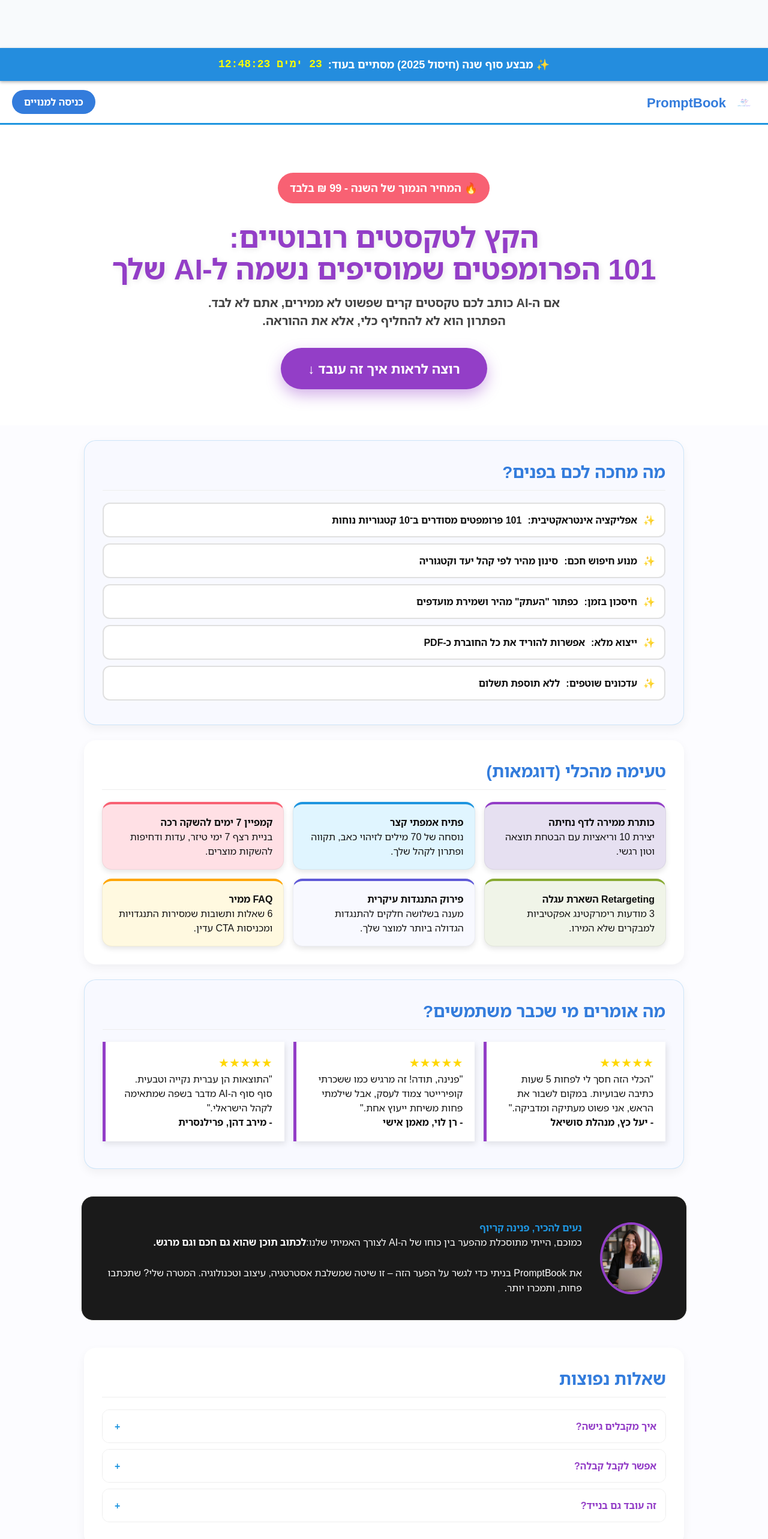
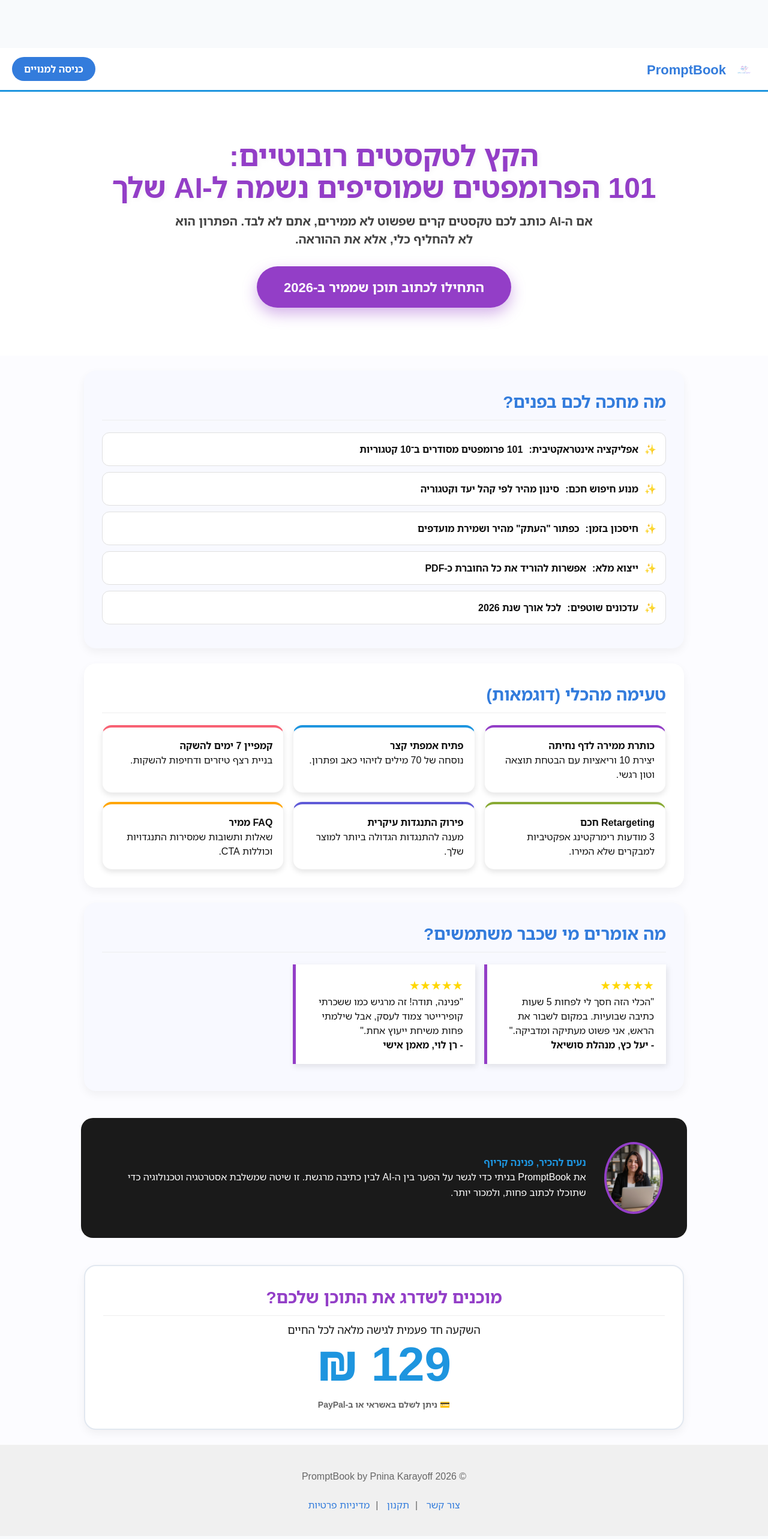
Before and after one commit to PINIKAR/promptbook-clean, a React (Vite) app: page / in a window 1280 px wide. Shown: the top 2566 px of the page at 60% size. Built offline with nearby package versions, Linux system fonts and the light colour scheme.

Commit message:
Update LandingPage.tsx

```diff
--- a/src/pages/LandingPage.tsx
+++ b/src/pages/LandingPage.tsx
@@ -1,46 +1,9 @@
-import { useEffect, useState, useRef } from "react";
+import { useEffect, useRef } from "react";
 import { useNavigate } from "react-router-dom";
-import { supabase } from "@/integrations/supabase/client";
-
-interface Prompt {
-  id: string;
-  title: string;
-  prompt: string;
-  category: string;
-  audience: string;
-}
 
 const LandingPage = () => {
-  const [timeLeft, setTimeLeft] = useState("");
-  const [isPromoActive, setIsPromoActive] = useState(true);
-
   const paypalRan = useRef(false);
   const navigate = useNavigate();
-
-  useEffect(() => {
-    // תאריך יעד: סוף שנת 2025
-    const deadline = new Date("2025-12-31T23:59:59").getTime();
-
-    const tick = () => {
-      const now = Date.now();
-      const diff = Math.max(0, deadline - now);
-      const s = Math.floor(diff / 1000) % 60;
-      const m = Math.floor(diff / 1000 / 60) % 60;
-      const h = Math.floor(diff / 1000 / 60 / 60) % 24;
-      const d = Math.floor(diff / 1000 / 60 / 60 / 24);
-      const pad = (n: number) => n.toString().padStart(2, "0");
-      const out = (d > 0 ? d + " ימים " : "") + [pad(h), pad(m), pad(s)].join(":");
-      setTimeLeft(out);
-
-      if (diff === 0) {
-        setIsPromoActive(false);
-      }
-    };
-
-    tick();
-    const interval = setInterval(tick, 1000);
-    return () => clearInterval(interval);
-  }, []);
 
   // פונקציית גלילה למטה
   const scrollToPrice = () => {
@@ -50,7 +13,7 @@ const LandingPage = () => {
     }
   };
 
-  // טעינת פייפאל - רק למטה!
+  // טעינת פייפאל
   useEffect(() => {
     if (paypalRan.current) return;
     paypalRan.current = true;
@@ -59,8 +22,6 @@ const LandingPage = () => {
       // @ts-ignore
       if (window.paypal && window.paypal.HostedButtons) {
         const containerBottom = document.querySelector("#paypal-container-bottom");
-
-        // ניקוי המיכל לפני רינדור כדי למנוע כפילויות
         if (containerBottom) containerBottom.innerHTML = "";
 
         // @ts-ignore
@@ -72,10 +33,6 @@ const LandingPage = () => {
 
     // @ts-ignore
     if (!window.paypal) {
-      if (document.querySelector('script[src*="paypal.com/sdk/js"]')) {
-         loadPaypal();
-         return;
-      }
       const script = document.createElement("script");
       script.src = "https://www.paypal.com/sdk/js?client-id=BAA9pb84hA96YyS3MdA-7E4ocZULj8P9L0FNewFBJZ8fMY-Z7Sl17R6RwOGIN2vPVLCgVNKiohWbCbg2Jw&components=hosted-buttons&disable-funding=venmo&currency=ILS";
       script.onload = loadPaypal;
@@ -94,23 +51,11 @@ const LandingPage = () => {
           --c2: #1e95df; /* כחול טורקיז */
           --c3: #337cdc; /* כחול כהה */
           --c4: #5f5ad7;
-          --danger: #f86173; /* ורוד-אדום */
+          --danger: #f86173;
           --text: #111;
           --bg: #fcfcff;
           --card-bg: #ffffff;
           --alt-bg: #f8f9ff;
-        }
-
-        @keyframes colorChange {
-            0% { background-color: var(--c1); }
-            33% { background-color: var(--c2); }
-            66% { background-color: var(--c3); }
-            100% { background-color: var(--c1); }
-        }
-        @keyframes pulseDanger {
-            0% { transform: scale(1); box-shadow: 0 0 0 0 rgba(248, 97, 115, 0.7); }
-            70% { transform: scale(1.05); box-shadow: 0 0 0 10px rgba(248, 97, 115, 0); }
-            100% { transform: scale(1); box-shadow: 0 0 0 0 rgba(248, 97, 115, 0); }
         }
 
         .landing-page {
@@ -138,47 +83,10 @@ const LandingPage = () => {
           z-index: 40;
         }
 
-        .bar {
-          position: sticky;
-          top: 0;
-          z-index: 50;
-          background: var(--c1);
-          animation: colorChange 15s infinite alternate;
-          color: white;
-          display: flex;
-          gap: 10px;
-          align-items: center;
-          justify-content: center;
-          padding: 14px 12px;
-          font-size: 18px;
-          font-weight: 700;
-          box-shadow: 0 2px 5px rgba(0, 0, 0, 0.3);
-        }
-
-        .bar .time {
-          font-weight: 900;
-          color: yellow;
-          font-family: monospace;
-        }
-
-        .promo-bar-static {
-            background-color: var(--danger);
-            color: white;
-            text-align: center;
-            font-size: 18px;
-            font-weight: 800;
-            padding: 12px 20px;
-            border-radius: 30px;
-            margin: 20px auto 30px;
-            width: fit-content;
-            box-shadow: 0 4px 10px rgba(0, 0, 0, 0.4);
-            animation: pulseDanger 2s infinite;
-        }
-
         .hero {
             text-align: center;
             background: var(--card-bg);
-            padding: 40px 20px;
+            padding: 60px 20px;
         }
 
         .hero h1 {
@@ -187,7 +95,7 @@ const LandingPage = () => {
             line-height: 1.1;
             color: var(--c1);
             font-weight: 900;
-            text-shadow: 2px 2px 10px rgba(0, 0, 0, 0.1);
+            text-shadow: 2px 2px 10px rgba(0, 0, 0, 0.05);
         }
 
         .hero p {
@@ -223,28 +131,13 @@ const LandingPage = () => {
           border-radius: 20px;
           padding: 40px;
           text-align: center;
-          border: 3px solid var(--c1);
+          border: 2px solid #e2e8f0;
           margin-top: 30px;
           max-width: 500px;
           margin-left: auto;
           margin-right: auto;
-          box-shadow: 0 20px 60px rgba(0,0,0,0.1);
+          box-shadow: 0 20px 60px rgba(0,0,0,0.05);
           position: relative;
-          overflow: hidden;
-        }
-
-        .price-box::before {
-          content: "סוף שנה";
-          position: absolute;
-          top: 30px;
-          right: -40px;
-          background: var(--danger);
-          color: white;
-          font-weight: bold;
-          padding: 8px 50px;
-          transform: rotate(45deg);
-          font-size: 14px;
-          box-shadow: 0 2px 5px rgba(0,0,0,0.2);
         }
 
         .price-display {
@@ -253,12 +146,6 @@ const LandingPage = () => {
           justify-content: center;
           gap: 15px;
           margin-bottom: 20px;
-        }
-
-        .old-price {
-          text-decoration: line-through;
-          color: #94a3b8;
-          font-size: 30px;
         }
 
         .new-price {
@@ -279,7 +166,6 @@ const LandingPage = () => {
 
         .sec.alt {
           background: var(--alt-bg);
-          border: 1px solid rgba(30,149,223,0.2);
         }
 
         .sec h2 {
@@ -303,17 +189,17 @@ const LandingPage = () => {
             box-shadow: 0 4px 10px rgba(0,0,0,0.1);
             color: var(--text);
             transition: transform 0.3s;
+            background: white;
             border: 1px solid rgba(0,0,0,0.05);
         }
         .card:hover { transform: translateY(-5px); }
 
-        /* צבעים לכרטיסיות כמו במקור */
-        .card:nth-child(6n+1) { background-color: #E6E0F1; border-top: 4px solid var(--c1); }
-        .card:nth-child(6n+2) { background-color: #E0F5FF; border-top: 4px solid var(--c2); }
-        .card:nth-child(6n+3) { background-color: #FFE0E5; border-top: 4px solid var(--danger); }
-        .card:nth-child(6n+4) { background-color: #F0F4E8; border-top: 4px solid #88aa33; }
-        .card:nth-child(6n+5) { background-color: #F8F9FF; border-top: 4px solid var(--c4); }
-        .card:nth-child(6n+6) { background-color: #FFF9E0; border-top: 4px solid orange; }
+        .card:nth-child(6n+1) { border-top: 4px solid var(--c1); }
+        .card:nth-child(6n+2) { border-top: 4px solid var(--c2); }
+        .card:nth-child(6n+3) { border-top: 4px solid var(--danger); }
+        .card:nth-child(6n+4) { border-top: 4px solid #88aa33; }
+        .card:nth-child(6n+5) { border-top: 4px solid var(--c4); }
+        .card:nth-child(6n+6) { border-top: 4px solid orange; }
 
         .testimonial {
             background: white;
@@ -328,7 +214,7 @@ const LandingPage = () => {
           background: #fff;
           padding: 15px;
           border-radius: 12px;
-          border: 2px solid #e0e0e0;
+          border: 1px solid #e0e0e0;
           font-weight: 700;
           margin-bottom: 10px;
           display: flex;
@@ -345,7 +231,6 @@ const LandingPage = () => {
           color: white;
           padding: 40px;
           border-radius: 20px;
-          border: 1px solid #eee;
         }
         .about h2 { color: var(--c2); }
         .about img {
@@ -363,45 +248,35 @@ const LandingPage = () => {
             border-radius: 20px;
             text-decoration: none;
             font-weight: bold;
-            cursor: pointer;
             border: none;
         }
 
         .credit-card-note {
             font-size: 14px;
             color: #666;
-            margin-top: 10px;
+            margin-top: 15px;
             font-weight: 600;
         }
 
-        /* תיקון ה-FAQ */
         .faq details {
             margin-bottom: 10px;
             background: white;
             border-radius: 12px;
             border: 1px solid #eee;
-            overflow: hidden;
         }
         .faq summary {
             padding: 15px;
             cursor: pointer;
             font-weight: 700;
-            background: #fff;
             color: var(--c1);
             list-style: none;
             position: relative;
         }
-        .faq summary::-webkit-details-marker { display: none; }
         .faq summary:after {
             content: "+";
             position: absolute;
             left: 20px;
-            font-weight: bold;
-            color: var(--c2);
         }
-        .faq details[open] summary:after { content: "-"; }
-        .faq details[open] { background: var(--alt-bg); }
-        .faq div { padding: 15px; color: #555; line-height: 1.6; }
 
         footer {
             text-align: center;
@@ -418,42 +293,29 @@ const LandingPage = () => {
       `}</style>
 
       <div className="landing-page" dir="rtl">
-        {isPromoActive && (
-          <div className="bar">
-            <span>✨ מבצע סוף שנה (חיסול 2025) מסתיים בעוד: </span>
-            <span className="time">{timeLeft}</span>
-          </div>
-        )}
-
         <header className="landing-header">
-          <a href="/" className="logo" style={{display:'flex', alignItems:'center', textDecoration:'none', gap:'10px'}}>
-            <img src="/logo.png" alt="PromptBook" className="logo-img" style={{height: '40px'}} />
-            <div className="title" style={{color: 'var(--c3)', fontWeight:'800', fontSize:'22px'}}>PromptBook</div>
+          <a href="/" style={{display:'flex', alignItems:'center', textDecoration:'none', gap:'10px'}}>
+            <img src="/logo.png" alt="PromptBook" style={{height: '40px'}} />
+            <div style={{color: 'var(--c3)', fontWeight:'800', fontSize:'22px'}}>PromptBook</div>
           </a>
           <button onClick={() => navigate('/auth')} className="login-btn">
             כניסה למנויים
           </button>
         </header>
 
-        {/* HERO - ללא תשלום, רק טיזר */}
         <section className="hero">
           <div className="wrap">
-            <div className="promo-bar-static">
-                🔥 המחיר הנמוך של השנה - 99 ₪ בלבד
-            </div>
-
             <h1>
               הקץ לטקסטים רובוטיים: <br/>
               101 הפרומפטים שמוסיפים נשמה ל-AI שלך
             </h1>
             <p>
               אם ה-AI כותב לכם טקסטים קרים שפשוט לא ממירים, אתם לא לבד.
-              <br/>
               הפתרון הוא לא להחליף כלי, אלא את ההוראה.
             </p>
 
             <button onClick={scrollToPrice} className="cta-btn">
-              רוצה לראות איך זה עובד ↓
+              התחילו לכתוב תוכן שממיר ב-2026
             </button>
           </div>
         </section>
@@ -461,23 +323,23 @@ const LandingPage = () => {
         <section className="sec alt">
           <h2>מה מחכה לכם בפנים?</h2>
           <ul className="bullets">
-            <li><strong>אפליקציה אינטראקטיבית:</strong> 101 פרומפטים מסודרים ב־10 קטגוריות נוחות</li>
+            <li><strong>אפליקציה אינטראקטיבית:</strong> 101 פרומפטים מסודרים ב־10 קטגוריות</li>
             <li><strong>מנוע חיפוש חכם:</strong> סינון מהיר לפי קהל יעד וקטגוריה</li>
             <li><strong>חיסכון בזמן:</strong> כפתור "העתק" מהיר ושמירת מועדפים</li>
             <li><strong>ייצוא מלא:</strong> אפשרות להוריד את כל החוברת כ-PDF</li>
-            <li><strong>עדכונים שוטפים:</strong> ללא תוספת תשלום</li>
+            <li><strong>עדכונים שוטפים:</strong> לכל אורך שנת 2026</li>
           </ul>
         </section>
 
         <section className="sec">
           <h2>טעימה מהכלי (דוגמאות)</h2>
           <div className="teaser">
-                <div className="card"><b>כותרת ממירה לדף נחיתה</b><br/>יצירת 10 וריאציות עם הבטחת תוצאה וטון רגשי.</div>
-                <div className="card"><b>פתיח אמפתי קצר</b><br/>נוסחה של 70 מילים לזיהוי כאב, תקווה ופתרון לקהל שלך.</div>
-                <div className="card"><b>קמפיין 7 ימים להשקה רכה</b><br/>בניית רצף 7 ימי טיזר, עדות ודחיפות להשקות מוצרים.</div>
-                <div className="card"><b>Retargeting השארת עגלה</b><br/>3 מודעות רימרקטינג אפקטיביות למבקרים שלא המירו.</div>
-                <div className="card"><b>פירוק התנגדות עיקרית</b><br/>מענה בשלושה חלקים להתנגדות הגדולה ביותר למוצר שלך.</div>
-                <div className="card"><b>FAQ ממיר</b><br/>6 שאלות ותשובות שמסירות התנגדויות ומכניסות CTA עדין.</div>
+              <div className="card"><b>כותרת ממירה לדף נחיתה</b><br/>יצירת 10 וריאציות עם הבטחת תוצאה וטון רגשי.</div>
+              <div className="card"><b>פתיח אמפתי קצר</b><br/>נוסחה של 70 מילים לזיהוי כאב ופתרון.</div>
+              <div className="card"><b>קמפיין 7 ימים להשקה</b><br/>בניית רצף טיזרים ודחיפות להשקות.</div>
+              <div className="card"><b>Retargeting חכם</b><br/>3 מודעות רימרקטינג אפקטיביות למבקרים שלא המירו.</div>
+              <div className="card"><b>פירוק התנגדות עיקרית</b><br/>מענה להתנגדות הגדולה ביותר למוצר שלך.</div>
+              <div className="card"><b>FAQ ממיר</b><br/>שאלות ותשובות שמסירות התנגדויות וכוללות CTA.</div>
           </div>
         </section>
 
@@ -494,58 +356,38 @@ const LandingPage = () => {
               "פנינה, תודה! זה מרגיש כמו ששכרתי קופירייטר צמוד לעסק, אבל שילמתי פחות משיחת ייעוץ אחת."
               <br /><strong>- רן לוי, מאמן אישי</strong>
             </div>
-            <div className="testimonial">
-              <div style={{color:'gold', fontSize:'20px'}}>★★★★★</div>
-              "התוצאות הן עברית נקייה וטבעית. סוף סוף ה-AI מדבר בשפה שמתאימה לקהל הישראלי."
-              <br /><strong>- מירב דהן, פרילנסרית</strong>
-            </div>
           </div>
         </section>
 
         <div className="wrap">
           <section className="about">
-            <img
-                src="/pnina-profile.jpg"
-                alt="Pnina Karayoff"
-                onError={(e) => e.currentTarget.style.display = 'none'}
-            />
+            <img src="/pnina-profile.jpg" alt="Pnina Karayoff" onError={(e) => e.currentTarget.style.display = 'none'} />
             <div>
               <h2>נעים להכיר, פנינה קריוף</h2>
               <p style={{lineHeight: '1.6', fontSize: '16px'}}>
-                כמוכם, הייתי מתוסכלת מהפער בין כוחו של ה-AI לצורך האמיתי שלנו:
-                <strong>לכתוב תוכן שהוא גם חכם וגם מרגש.</strong>
-                <br/><br/>
-                את PromptBook בניתי כדי לגשר על הפער הזה – זו שיטה שמשלבת אסטרטגיה, עיצוב וטכנולוגיה. המטרה שלי? שתכתבו פחות, ותמכרו יותר.
+                את PromptBook בניתי כדי לגשר על הפער בין ה-AI לבין כתיבה מרגשת.
+                זו שיטה שמשלבת אסטרטגיה וטכנולוגיה כדי שתוכלו לכתוב פחות, ולמכור יותר.
               </p>
             </div>
           </section>
         </div>
 
-        <section className="sec faq">
-          <h2>שאלות נפוצות</h2>
-          <details><summary>איך מקבלים גישה?</summary><div>מיד אחרי התשלום, תועברו למערכת ותוכלו להתחבר. הגישה היא מיידית.</div></details>
-          <details><summary>אפשר לקבל קבלה?</summary><div>כן, קבלה מס נשלחת אוטומטית למייל אחרי התשלום.</div></details>
-          <details><summary>זה עובד גם בנייד?</summary><div>כן! האפליקציה מותאמת לכל המכשירים - מחשב, טאבלט וסמארטפון.</div></details>
-        </section>
-
-        {/* SECTION תשלום - מופיע רק כאן */}
         <section id="price-section" className="sec price-box">
-          <h2 style={{color:'var(--c1)', marginBottom:'10px'}}>אז למה לחכות ל-2026?</h2>
-          <p style={{fontSize:'18px'}}>המחיר עולה ל-397 ₪ ב-1 בינואר.</p>
+          <h2 style={{color:'var(--c1)', marginBottom:'10px'}}>מוכנים לשדרג את התוכן שלכם?</h2>
+          <p style={{fontSize:'18px'}}>השקעה חד פעמית לגישה מלאה לכל החיים</p>
 
           <div className="price-display">
-             <span className="old-price">397 ₪</span>
-             <span className="new-price">99 ₪</span>
+             <span className="new-price">129 ₪</span>
           </div>
 
           <div style={{maxWidth: '300px', margin: '0 auto'}}>
             <div id="paypal-container-bottom"></div>
-            <p className="credit-card-note">💳 ניתן לשלם באשראי רגיל</p>
+            <p className="credit-card-note">💳 ניתן לשלם באשראי או ב-PayPal</p>
           </div>
         </section>
 
         <footer>
-          © 2025 PromptBook by Pnina Karayoff
+          © 2026 PromptBook by Pnina Karayoff
           <br /><br />
           <a href="mailto:pninakar@gmail.com">צור קשר</a> |
           <a href="/terms">תקנון</a> |
```
